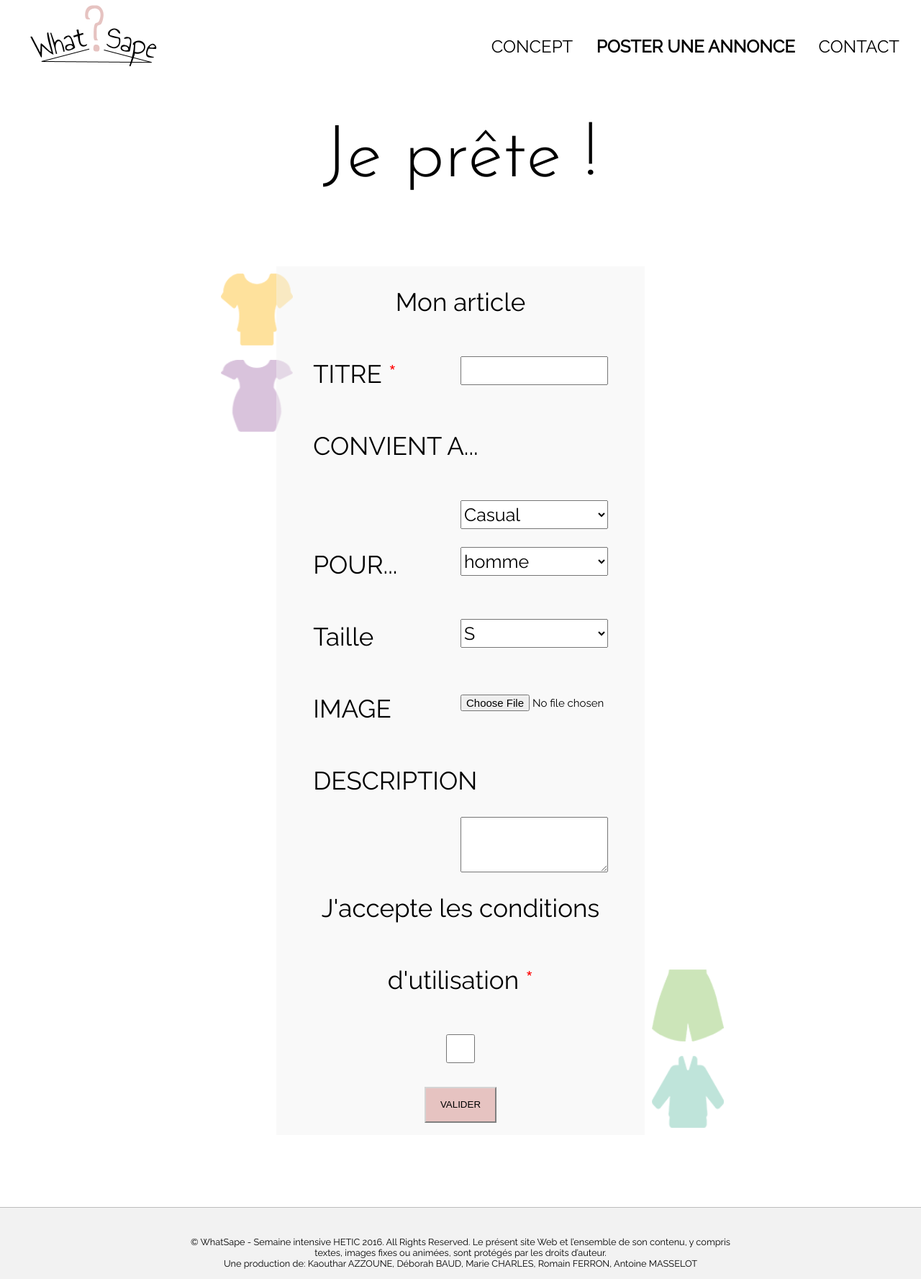
After one commit to AmFlint/SI-Php-groupe6, a PHP site: page /page_formulaire.php in a window 1280 px wide. The commit adds this page. Shown: the whole page at 72% size. Run offline with PHP 8.4, Linux system fonts and the light colour scheme.

Commit message:
ajout page_formulaire et page_merci

```diff
--- /dev/null
+++ b/page_formulaire.php
@@ -0,0 +1,77 @@
+<!DOCTYPE html>
+<html>
+<head>
+	<meta charset="utf-8">
+	<title>What'Sape</title>
+	<link rel="stylesheet" href="styles/styles.css">
+	<link href="https://fonts.googleapis.com/css?family=Josefin+Sans" rel="stylesheet">
+	<link href="https://fonts.googleapis.com/css?family=Josefin+Sans:300,400,700|Raleway" rel="stylesheet">
+</head>
+<body>
+	<?php
+	include_once "include/header.php";
+	?>
+	<h1 class="formtitre">Je prête !</h1>
+<div class="merci">
+	<div class="photogauche">
+		<img src="img-content/top.png" alt="Top">
+		<img src="img-content/robe-soiree.png" alt="Robe de soirée">
+	</div>
+
+	<div class="formulaire">
+		<form action="" method="post" enctype="multipart/form-data">
+		<p>Mon article</p>
+		<p class="clearfix"><label for="titre">TITRE <span style="color:red">*</span></label> <input type="text" name="firstname" required><br></p>
+		<p class="clearfix">
+	 	<label for="convienta">CONVIENT A...</label>
+			<select name="convienta" id="convienta" required>
+				<option value="casual">Casual</option>
+				<option value="Occasions">Occasions</option>
+				<option value="Sport">Sport</option>
+				<option value="Accessoires">Accessoires</option>
+			</select>
+	 	</p>
+		<p class="clearfix">
+	 	<label for="sexe">POUR...</label>
+			<select name="sexe" id="sexe" required>
+				<option value="homme">homme</option>
+				<option value="femme">femme</option>
+			</select>
+	 	</p>
+		<p class="clearfix">
+	 	<label for="taille">Taille</label>
+			<select name="taille" id="taille">
+				<option value="S">S</option>
+				<option value="M">M</option>
+				<option value="L">L</option>
+				<option value="">Pas de taille</option>
+			</select>
+	 	</p>
+	 	<p class="clearfix">
+	 		<label for="image">IMAGE</label><input type="file" name="image" id="image" accept="image/*" required></br>
+	 	</p>
+	 	<p class="clearfix">
+	 		<label for="description">DESCRIPTION</label> <textarea name="description" id="description" cols="30" rows="5"></textarea><br>
+	 	</p>
+	 	<p class="clearfix">
+	 		<label for="condition">J'accepte les conditions d'utilisation <span style="color:red">*</span></label>
+	 		<input type="checkbox" name="condition" id="condition" required>
+	 	</p>
+	 	<p class="clearfix">
+	 		<button name="valider" id="boutonvalider">VALIDER</button>
+	 	</p>
+
+
+		</form>
+	</div>
+
+	<div class="photodroite">
+		<img src="img-content/sweat.png" alt="sweat">
+		<img src="img-content/short.png" alt="short">
+	</div>
+</div>
+	<?php
+	include_once "include/footer.php";
+	?>
+</body>
+</html>
--- a/styles/styles.css
+++ b/styles/styles.css
@@ -549,6 +549,135 @@ section.annonces
 	float: right;
 	margin: 8px 0 0 10px;
 }
+/*-------------------------------------
+---------------- Page Merci ---------------
+--------------------------------------*/
+
+
+
+.formtitre{
+	font-size: 100px;
+	text-align: center;
+	font-family: 'Josefin Sans', Arial, sans-serif;
+	font-weight: 100;
+}
+
+.merci{
+	display: flex;
+	margin-top: 100px;
+
+}
+
+.photodroite img{
+	margin: 10px;
+	width: 100px;
+	height: 100px;
+
+}
+
+.photogauche img{
+	margin: 10px;
+	width: 100px;
+	height: 100px;
+	margin-left: 80%;
+}
+
+.photogauche,
+.photodroite{
+	width: 30%;
+	display: flex;
+	flex-direction: column;
+
+}
+.textcentre{
+	width: 40%;
+	font-size: 50px;
+	font-family: "Raleway";
+	font-style: normal;
+	font-weight: normal;
+	text-align: center;
+	line-height: 130%;
+	color: #000000;
+	opacity: 1.00;
+
+}
+
+.photodroite{
+	flex-direction: column-reverse;
+}
+
+.textcentre a{
+	font-size: 40px;
+	padding: 10px;
+	text-decoration: none;
+	color: black;
+	background: #FFFFFF;
+	opacity: 1.00;
+	border: 5px solid #333333;
+	box-sizing: border-box;
+}
+/*-------Formulaire-------*/
+/* Positionnement des blocks , images au dessus */
+
+.formulaire{
+	background: rgba(242, 242, 242, 0.44);
+	opacity: 1.00;
+	width: 40%;
+}
+
+.formulaire form p{
+	text-align: center;
+	font-size: 35px;
+	line-height: 100px;
+	width: 80%;
+	margin: 0 auto;
+	font-weight: lighter;
+}
+
+.formulaire form p label{
+	float: left; /* positionnement texte gauche */
+	vertical-align: center;
+}
+
+.formulaire form p select,
+.formulaire form p input{
+	float: right; /* Positionnement des cases à droite */
+	height: 40px;
+	margin-top: 25px;
+	width: 50%;
+	font-size: 25px;
+	font-family: "Raleway";
+
+}
+
+.formulaire form p textarea{
+	width: 50%;
+	float: right;
+}
+
+#condition{
+	width: 100%
+}
+
+#image{
+	margin-top: 30px;
+	font-size:15px;
+}
+
+
+.formulaire form p select option{
+	font-family: "Raleway";
+	font-size: 20px;
+
+}
+
+#boutonvalider{
+	background-color: #e6c3c1;
+	width: 100px;
+	height: 50px;
+	border-color: #d4d4d4;
+
+}
 
 /*-------------------------------------
 ---------------- FOOTER ---------------
```
Also changed, not shown: page_merci.php (added, +35 -0 lines).
